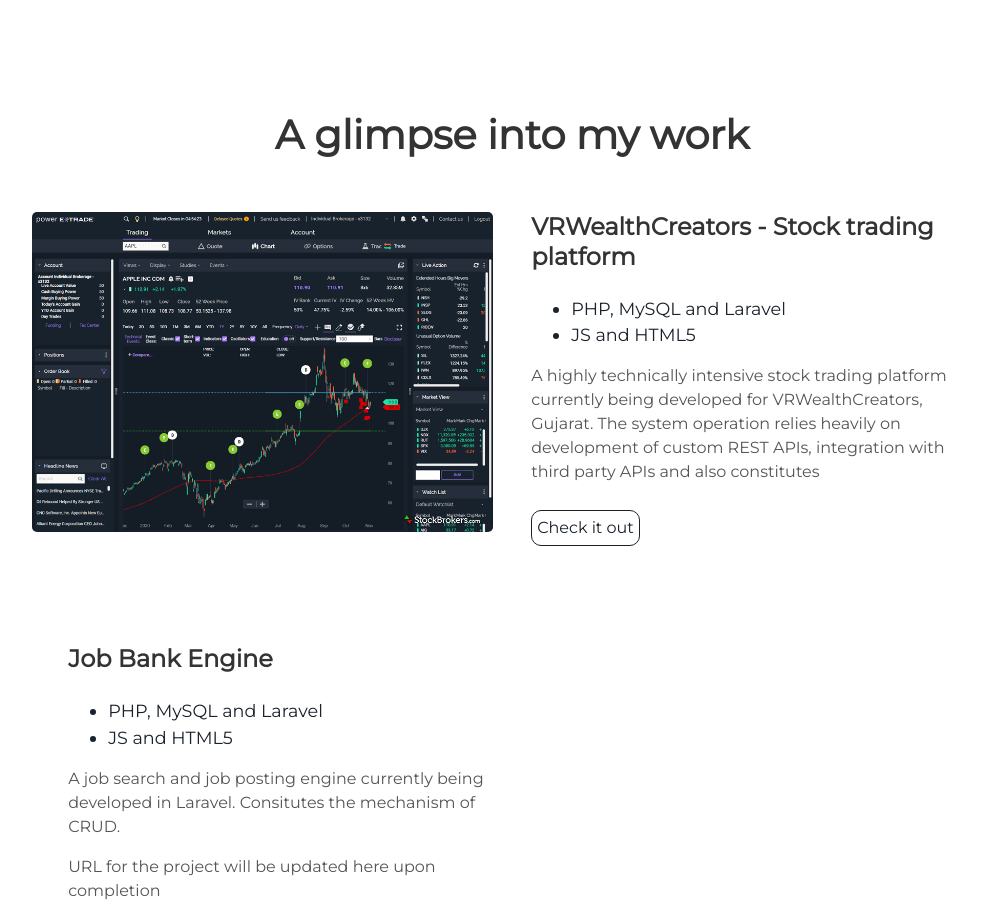
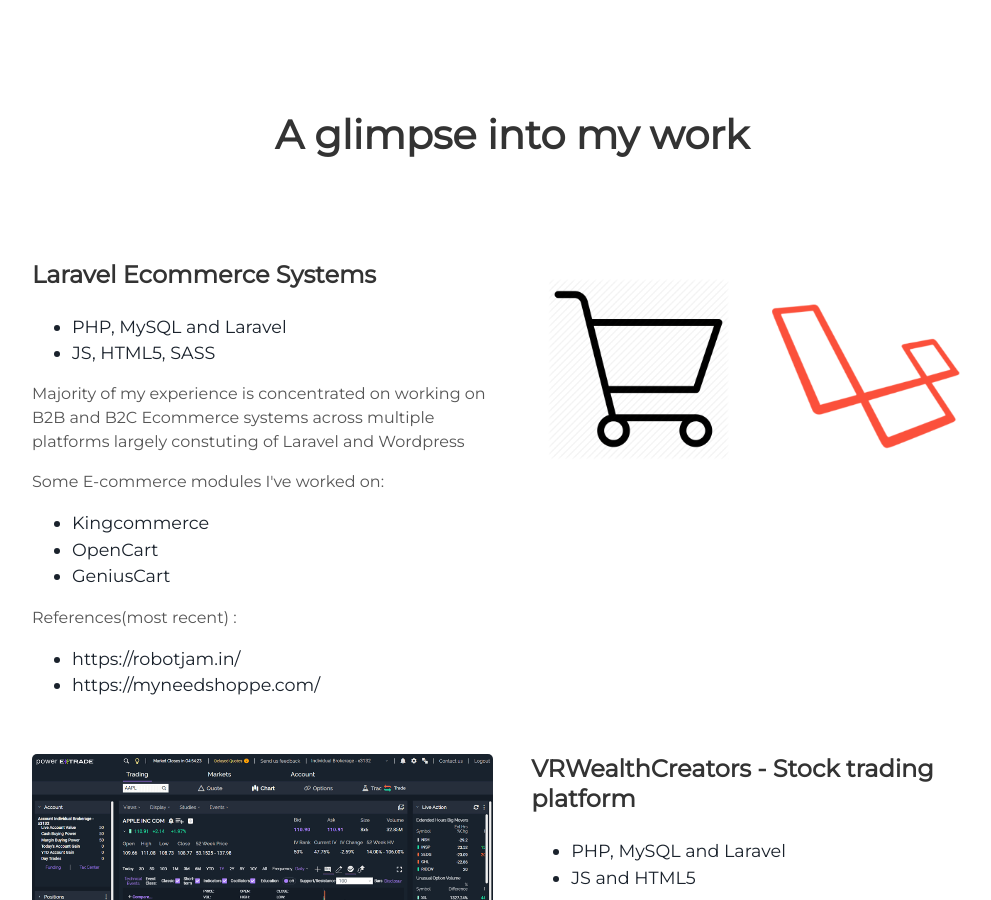
Before and after one commit to attarsinghgill/attarsinghgill.github.io, a Jekyll site: the page built from index.html, in a window 1280 px wide and 900 px high, scrolled down 1391 px. Shown: the whole window, without its empty margins (128-1119 px from the left). Built offline with Jekyll 4.4.1, drawn with Linux system fonts in a browser that asks for light colours; some of the changed text lies outside the part shown.

Commit message:
Update projects.html

```diff
--- a/_includes/projects.html
+++ b/_includes/projects.html
@@ -1,6 +1,34 @@
 <div class="user-details">
   <h1> A glimpse into my work </h1>
 </div>
+
+<div class="user-projects">
+  <div class="images-right">
+    <img alt="ecommerce" src="{{ "/assets/img/carttwo.png" | prepend: site.baseurl }}" />
+  </div>
+  <div class="contents">
+    <h3> Laravel Ecommerce Systems </h3>
+    <ul>
+      <li> PHP, MySQL and Laravel</li>
+      <li>JS, HTML5, SASS</li>
+    </ul>
+    <p>Majority of my experience is concentrated on working on B2B and B2C Ecommerce systems across multiple platforms largely constuting of Laravel and Wordpress</p>
+    <p>Some E-commerce modules I've worked on:</p>
+    <ul>
+      <li>Kingcommerce</li>
+      <li>OpenCart</li>
+      <li>GeniusCart</li>
+    </ul>
+
+    <p>References(most recent) :</p>
+    <ul>
+      <li>https://robotjam.in/</li>
+      <li>https://myneedshoppe.com/</li>
+    </ul>
+
+  </div>
+</div>
+
 <div class="user-projects">
   <div class="images-left">
    <img alt="stocktrading" src="{{ "/assets/img/Power-E-TRADE-platform-overview.png" | prepend: site.baseurl }}" />
@@ -46,31 +74,12 @@
     <ul>
       <li>Integration of services via REST API</li>
     </ul>
-    <a class="project-link" href="#">Check it out</a>
+    <!-- <a class="project-link" href="#">Check it out</a> -->
   </div>
 </div>
 
 
-<div class="user-projects">
-  <div class="images-right">
-    <img alt="ecommerce" src="{{ "/assets/img/carttwo.png" | prepend: site.baseurl }}" />
-  </div>
-  <div class="contents">
-    <h3> Laravel Ecommerce Systems </h3>
-    <ul>
-      <li> PHP, MySQL and Laravel</li>
-      <li>JS, HTML5, SASS</li>
-    </ul>
-    <p>Majority of my experience is concentrated on working on B2B and B2C Ecommerce systems across multiple platforms largely constuting of Laravel and Wordpress</p>
-    <p>Some E-commerce modules I've worked on:</p>
-    <ul>
-      <li>Kingcommerce</li>
-      <li>OpenCart</li>
-      <li>GeniusCart</li>
-    </ul>
 
-  </div>
-</div>
 
 <div class="user-projects">
   <div class="images-left">
@@ -84,9 +93,11 @@
     </ul>
     <p>I've executed key roles in development of Wordpress Ecommerce systems (B2B & B2C).</p>
     <p>Work also constituted of development of custom Wordpress plugins to implement complex mechanisms</p>
+    <p>References(most recent) :</p>
     <ul>
-      <li></li>
+      <li>https://www.businessforsure.com/</li>
+      <li>https://www.zamarmart.com/</li>
     </ul>
-    <a class="project-link" href="#">Check it out</a>
+    <!-- <a class="project-link" href="#">Check it out</a> -->
   </div>
 </div>
```
